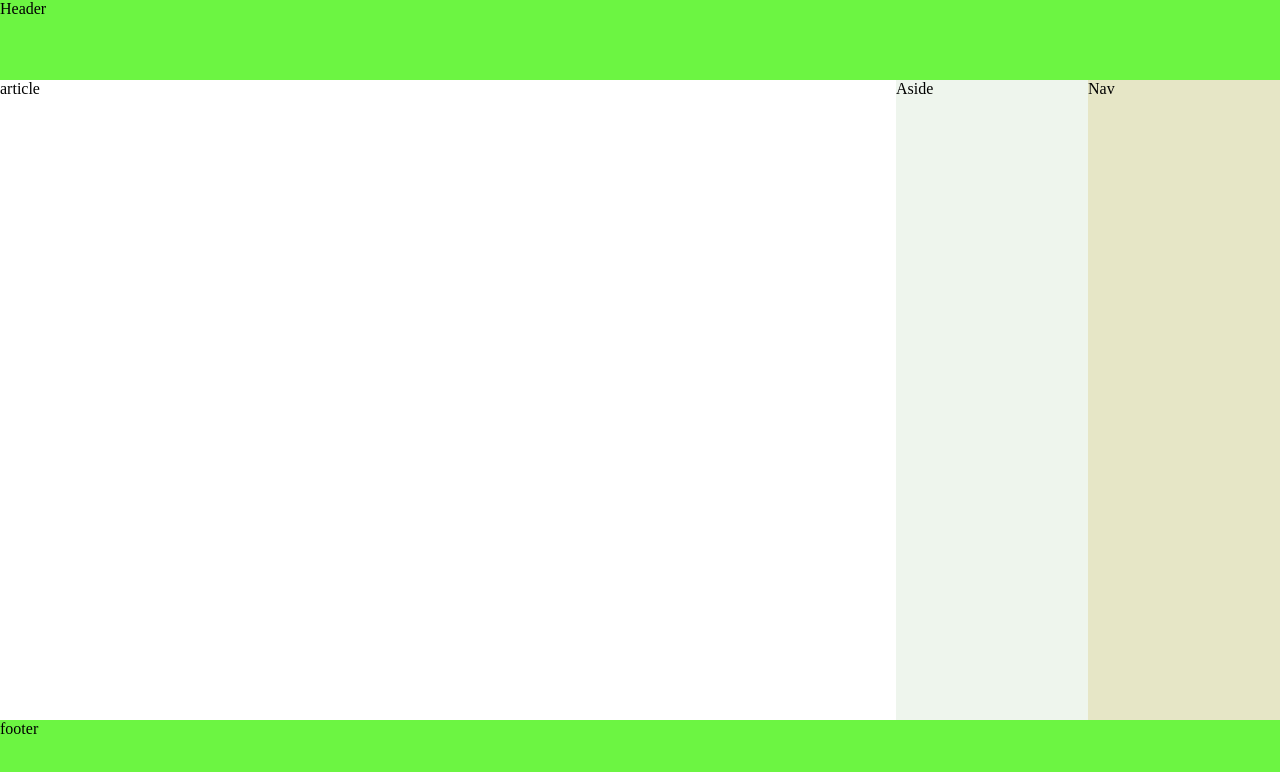
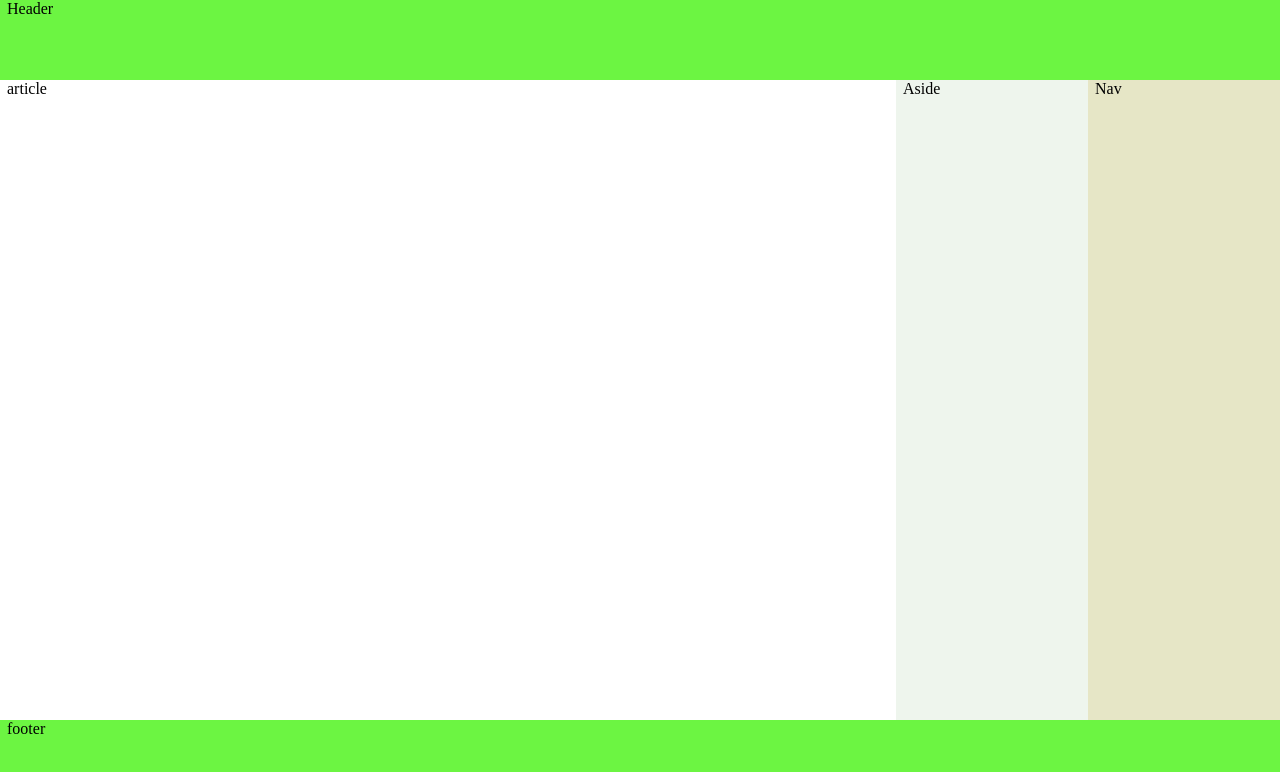
Before and after one commit to Sandeep-suman2469/flexbox-layout, a Next.js app: page / in a window 1280 px wide. Shown: the top 772 px of the page. Built offline with nearby package versions, Linux system fonts and the light colour scheme.

Commit message:
updated padding

```diff
--- a/src/app/page.js
+++ b/src/app/page.js
@@ -3,13 +3,13 @@ import Image from "next/image";
 export default function Home() {
   return (
     <div className="flex-container">
-       <div className="header">Header</div>
+       <div className="header"><span style={{ padding:'7px' }}>Header</span></div>
        <div className="middle">
-         <div className="article">article</div>
-         <div className="aside">Aside</div>
-         <div className="nav">Nav</div>
+         <div className="article"><span style={{ padding:'7px' }}>article</span></div>
+         <div className="aside"><span style={{ padding:'7px' }}>Aside</span></div>
+         <div className="nav"><span style={{ padding:'7px' }}>Nav</span></div>
        </div>
-       <div className="footer">footer</div>
+       <div className="footer"><span style={{ padding:'7px' }}>footer</span></div>
     </div>
   );
 }
```
